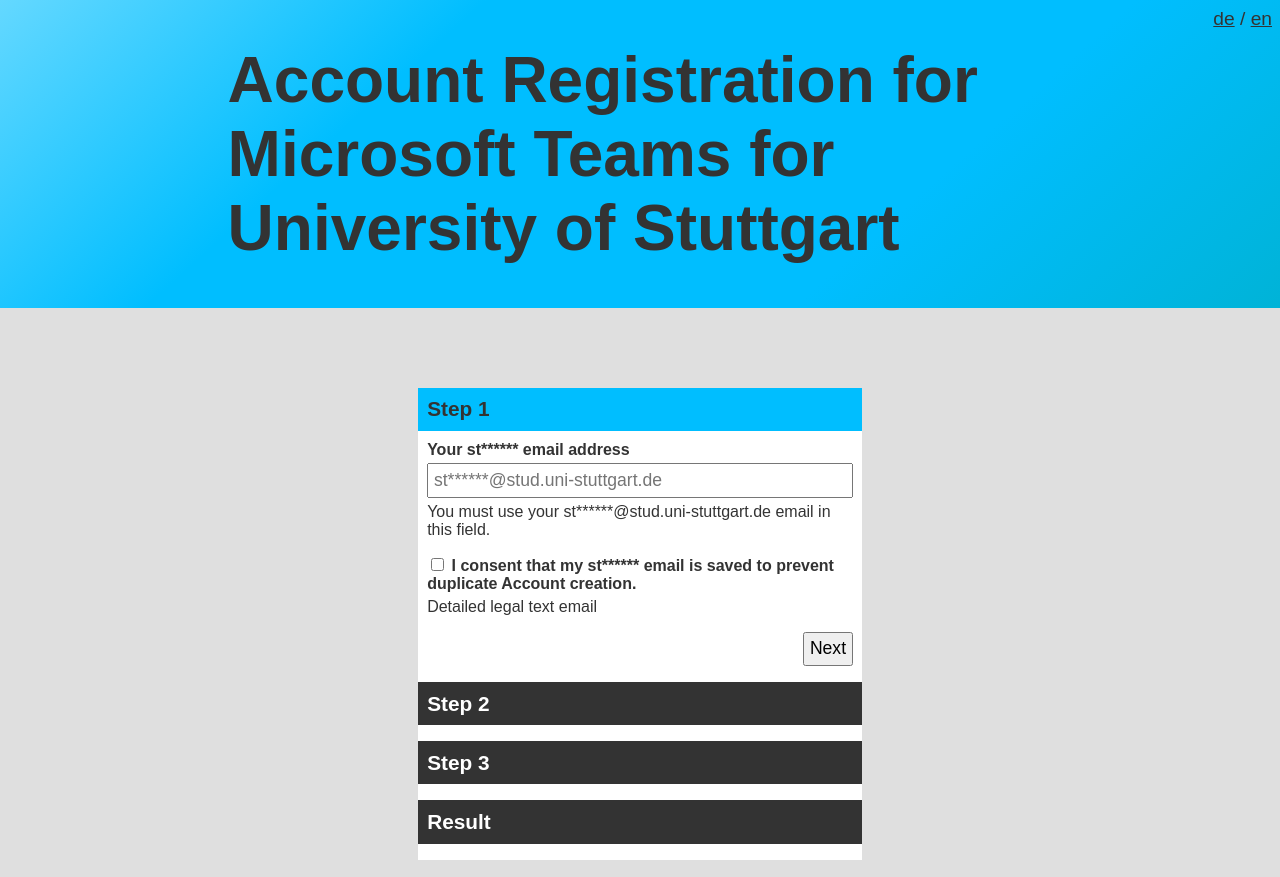
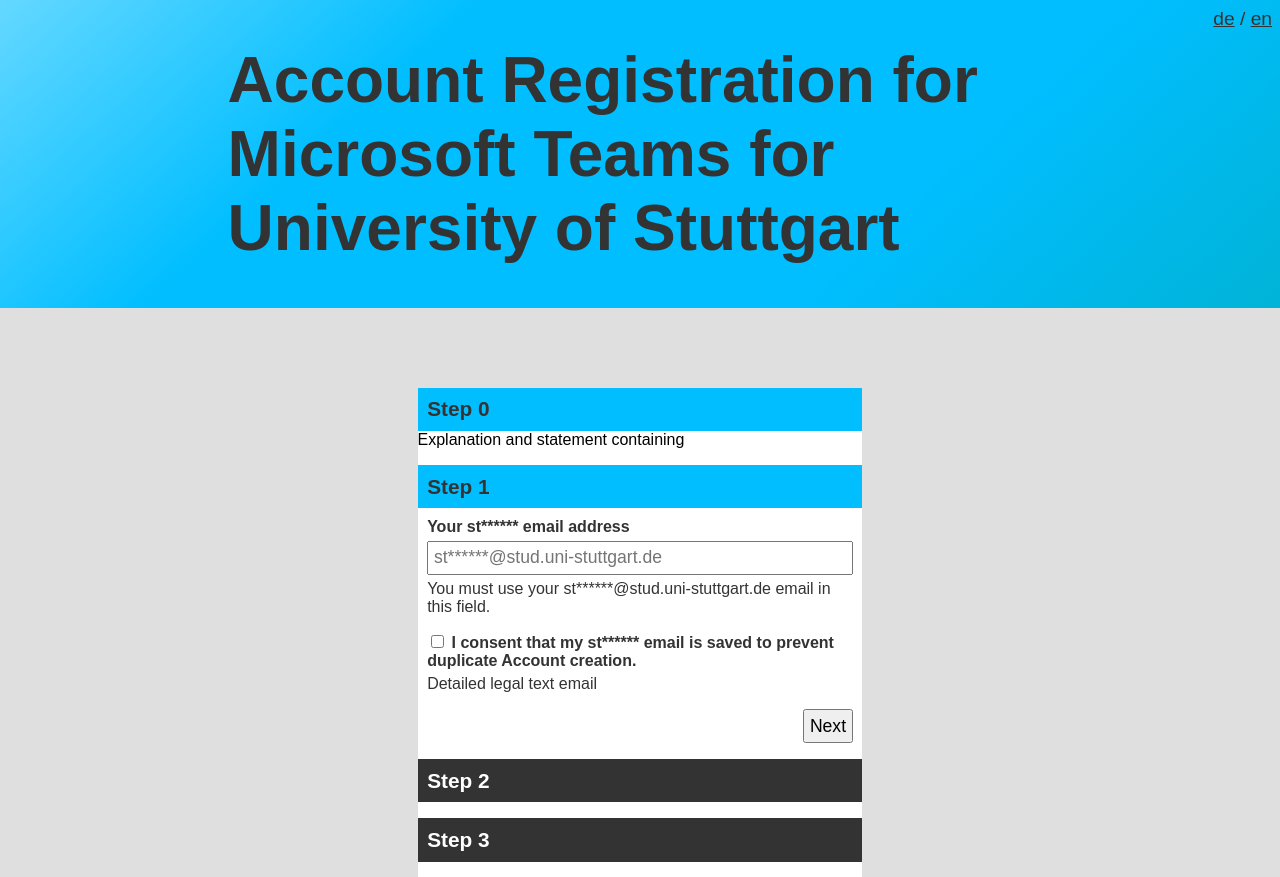
Before and after one commit to FIUS/MS365-Accountcreator, a Flask app: page / in a window 1280 px wide. Shown: the top 877 px of the page. Run offline with Flask 2, Linux system fonts and the light colour scheme; parts of the project's set-up code (start-up, migrations or seed data) failed here and were passed over.

Commit message:
Add explanation at top of page

```diff
--- a/ms365_accountcreator/config.py
+++ b/ms365_accountcreator/config.py
@@ -41,6 +41,8 @@ class Config(object):
     MAIL_SERVER_PW = ""
     MAIL_SENDING_ADDRESS = ""
 
+    SUPPORT_EMAIL = ""
+
 class ProductionConfig(Config):
     pass
 
--- a/ms365_accountcreator/routes.py
+++ b/ms365_accountcreator/routes.py
@@ -19,11 +19,12 @@ def default_route(lang):
         request.accept_languages = LanguageAccept(values)
         flask_babel_refresh()
     email_regex = APP.config.get('EMAIL_ADDRESS_FILTER', '.*')
+    support_email = APP.config.get('SUPPORT_EMAIL', "")
     url_email_verification = url_for("api.email_verification_email_verification")
     url_account_creation = url_for("api.account_creation_account_creation")
     lang_used = "en"
     locale = get_locale()
     if locale is not None:
         lang_used = locale.language
-    return render_template('index.html', email_regex=email_regex, lang = lang_used,
+    return render_template('index.html', email_regex=email_regex, lang = lang_used, support_email=support_email,
         url_api_endpoint_email_verification=url_email_verification, url_api_endpoint_account_creation=url_account_creation)
--- a/ms365_accountcreator/templates/index.html
+++ b/ms365_accountcreator/templates/index.html
@@ -33,6 +33,13 @@
     <!-- Hide actial content for all users still browing with IE because form validation will not work for them -->
     <![if !IE]>
     <div class="form-container">
+        <!-- Explanation -->
+        <details id="step-0" open>
+            <summary>{{ gettext('Step 0') }}</summary>
+            <div>
+                {{ gettext('Explanation and statement containing %(support)s', support=support_email)}}
+            </div>
+        </details>
         <!-- Email Form -->
         <details id="step-1" open>
             <summary>{{ gettext('Step 1') }}</summary>
```
Also changed, not shown: ms365_accountcreator/translations/de/LC_MESSAGES/messages.po, ms365_accountcreator/translations/en/LC_MESSAGES/messages.po.
